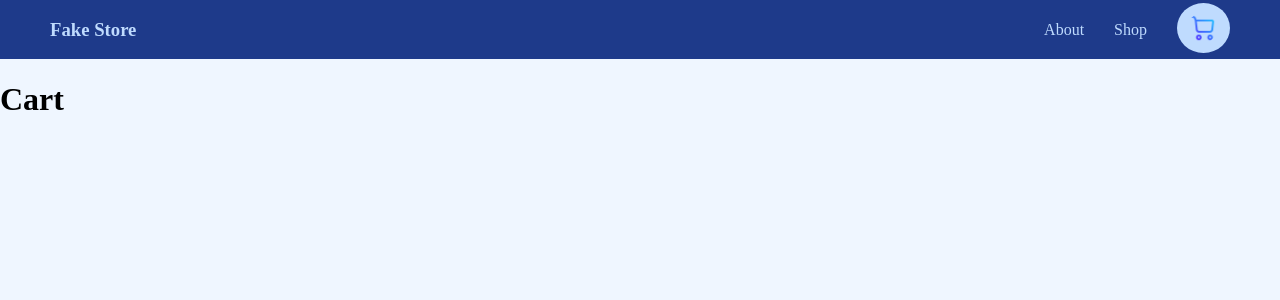
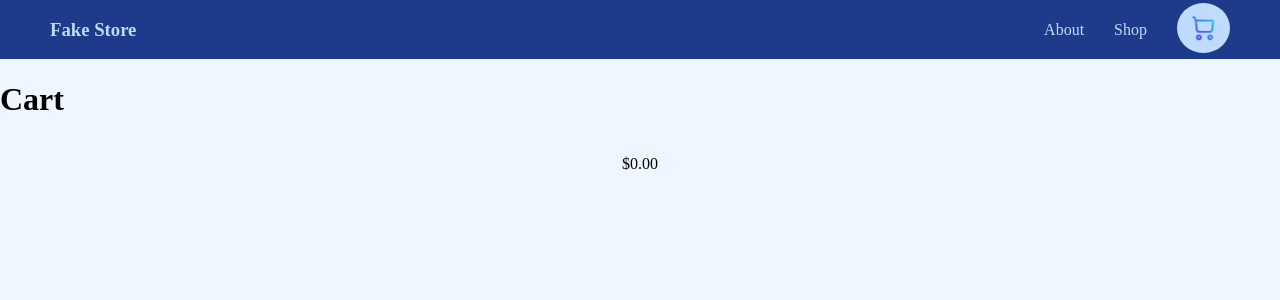
Before and after one commit to tammy-si/odin-shopping-cart, a React (Create React App) app: page /cart in a window 1280 px wide. Shown: the top 300 px of the page. Built offline with nearby package versions, Linux system fonts and the light colour scheme.

Commit message:
Got a way to caculate total cost

```diff
--- a/src/App.js
+++ b/src/App.js
@@ -26,6 +26,7 @@ function App() {
     }
   }
 
+  // increase the amount of a single item user wants to buy
   const increaseQuantity = (item) => {
     let updatedItem = cartItems.find(i => i === item)
     updatedItem.quantity += 1;
@@ -33,6 +34,7 @@ function App() {
     setCartItems([...cartItems.map(it => {return (it !== item) ? it : updatedItem})])
   }
 
+  // decrease the amount of a single item user wants to buy
   const decreaseQuantity = (item) => {
     let updatedItem = cartItems.find(i => i === item)
     updatedItem.quantity -= 1;
--- a/src/components/cart.js
+++ b/src/components/cart.js
@@ -3,10 +3,24 @@ import Card from './card';
 import { Bars } from 'react-loading-icons'
 
 function Cart({cartItems, increaseQuantity, decreaseQuantity}) {
+  const [cost, setCost] = useState(0);
+
   const formatter = new Intl.NumberFormat('en-US', {
     style: 'currency',
     currency: 'USD',
   });
+
+  useEffect(() => {
+    calculateTotalCost();
+  })
+
+  // calculate the total cost in the cart
+  const calculateTotalCost = () => {
+    let totalCost = cartItems.reduce(function(a, b) {
+      return a + b.quantity * b.item.price;
+    }, 0);
+    setCost(totalCost);
+  }
 
   return (
   <div className="shopping">
@@ -26,6 +40,9 @@ function Cart({cartItems, increaseQuantity, decreaseQuantity}) {
           </div>
           )
       })}
+      <div className='checkout'>
+        <p>{formatter.format(cost)}</p>
+      </div>
   </div>
   </div>
   );
```
Lines whose indentation alone changed are shown as unchanged.
